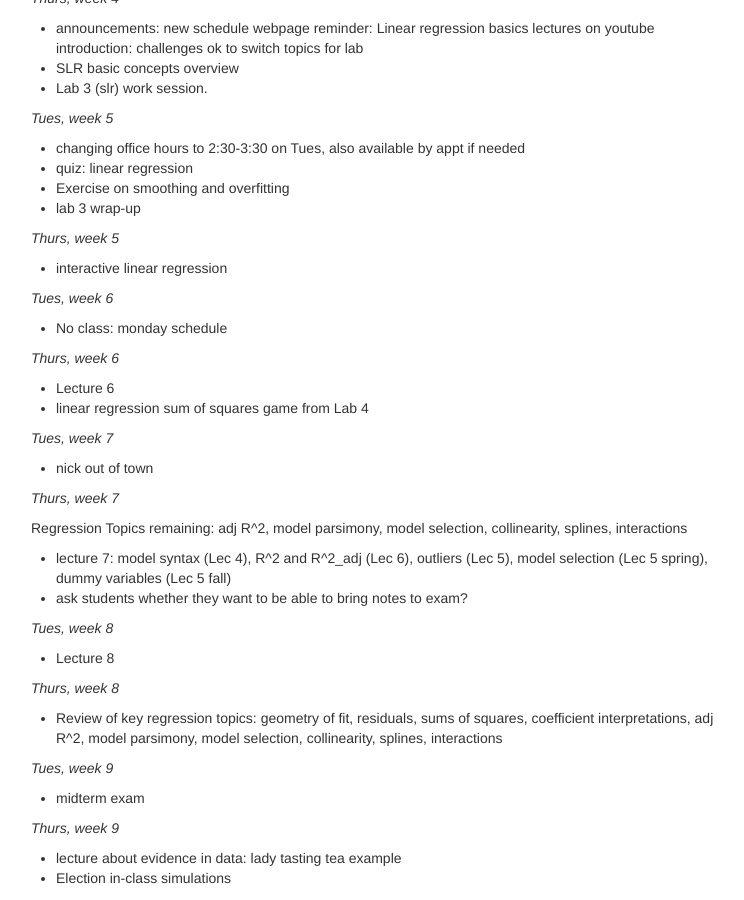
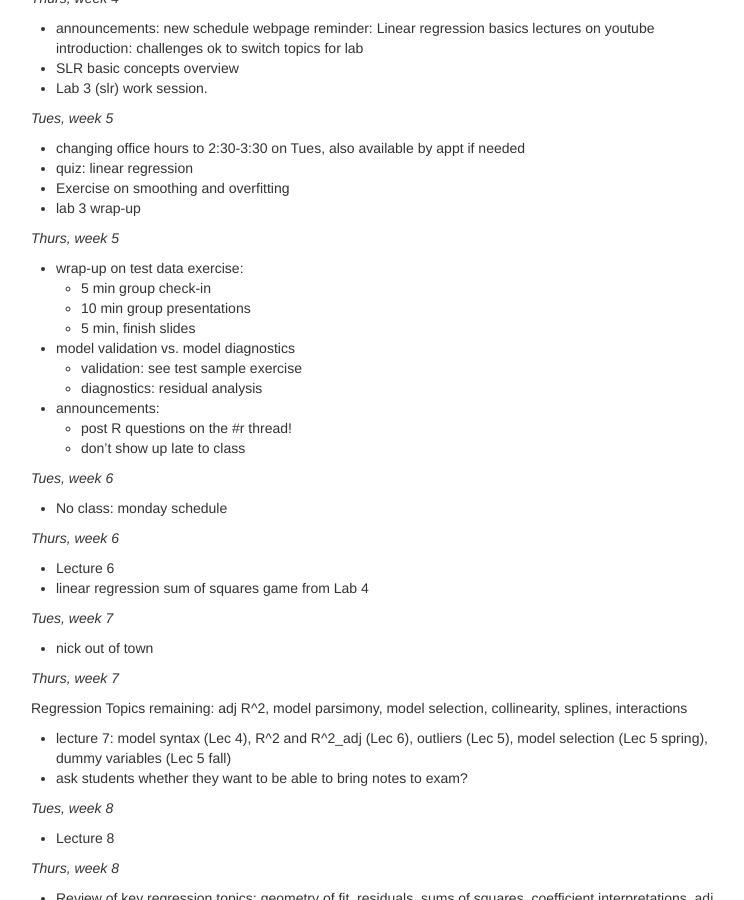
Before and after one commit to nickreich/data-stories, a Jekyll site: the page built from pages/instructor-schedule.md, in a window 1280 px wide and 900 px high, scrolled down 2005 px. Shown: the whole window, without its empty margins (259-1003 px from the left). Built offline with Jekyll 4.4.1, drawn with Linux system fonts in a browser that asks for light colours.

```diff
--- a/pages/instructor-schedule.md
+++ b/pages/instructor-schedule.md
@@ -128,7 +128,16 @@
  - lab 3 wrap-up
 
 _Thurs, week 5_
- - interactive linear regression
+ - wrap-up on test data exercise:
+    - 5 min group check-in
+    - 10 min group presentations
+    - 5 min, finish slides
+  - model validation vs. model diagnostics
+    - validation: see test sample exercise
+    - diagnostics: residual analysis
+ - announcements:
+    - post R questions on the #r thread!
+    - don't show up late to class
 
 _Tues, week 6_
 
```
Also changed, not shown: pages/schedule.md (+1 -1 lines).
